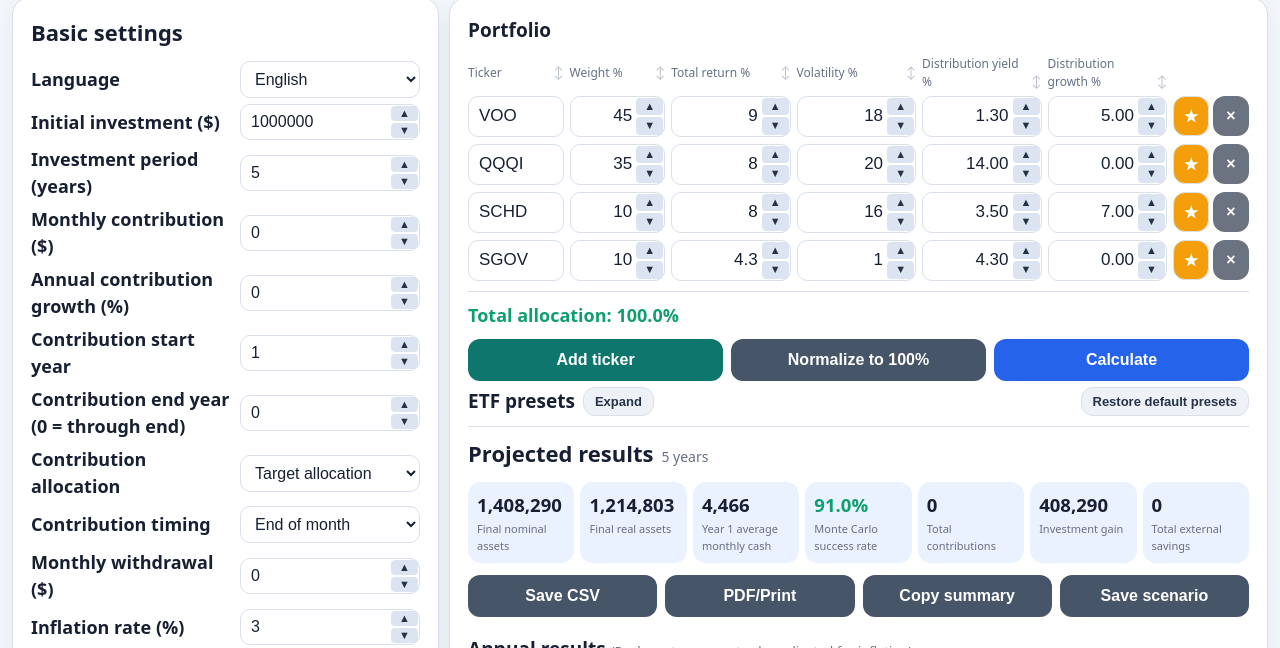
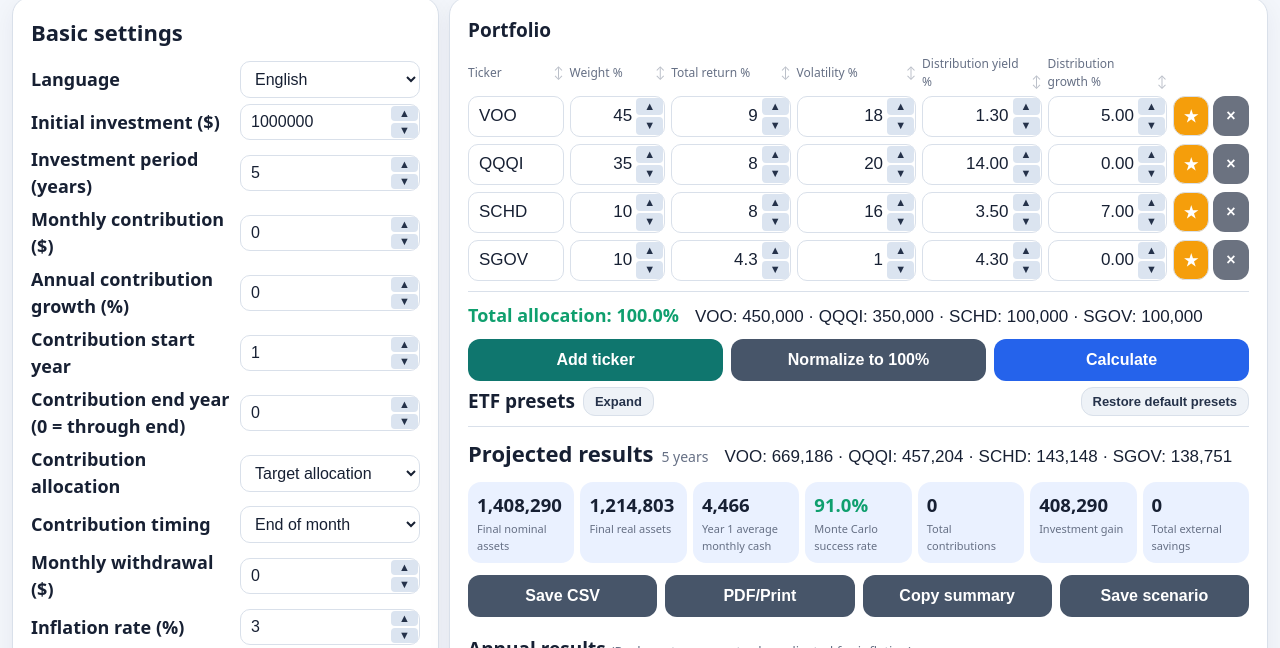
Before and after one commit to acezangazang/retirement-sim, a plain HTML site: page index.html in a window 1280 px wide. Shown: the part 96-744 px from the top of the page. Drawn offline with Linux system fonts and the light colour scheme.

Commit message:
Add files via upload

```diff
--- a/index.html
+++ b/index.html
@@ -49,7 +49,7 @@
 .number-control{position:relative;min-width:0}.asset-row .number-control{height:41px}.asset-row .number-control input,.grid>.card:first-child .field .number-control input{padding-right:32px;appearance:textfield;-moz-appearance:textfield}.asset-row .number-control input::-webkit-inner-spin-button,.asset-row .number-control input::-webkit-outer-spin-button,.grid>.card:first-child .field .number-control input::-webkit-inner-spin-button,.grid>.card:first-child .field .number-control input::-webkit-outer-spin-button{-webkit-appearance:none;margin:0}.grid>.card:first-child .field .number-control{height:36px}.grid>.card:first-child .field .number-control input{box-sizing:border-box;height:36px}.number-step{position:absolute;right:2px;width:27px;height:calc(50% - 3px);padding:0;border:0;border-radius:4px;font-size:11px;line-height:1;background:#dbe4f0;color:#25324a}.number-step:hover{filter:brightness(.94)}.number-step.up{top:2px}.number-step.down{bottom:2px}
 .icon-btn{padding:0;width:40px;height:40px;background:#6b7280}
 .asset-actions{display:flex;gap:4px}.asset-actions .icon-btn{width:36px}.asset-actions .save-preset{background:#eef2f7;color:#25324a;border:1px solid var(--line)}.asset-actions .save-preset.saved{background:#f59e0b;color:#fff}
-.sum{display:flex;justify-content:space-between;margin-top:10px;padding-top:10px;border-top:1px solid var(--line);font-weight:800}
+.sum{display:flex;align-items:baseline;gap:16px;flex-wrap:wrap;margin-top:10px;padding-top:10px;border-top:1px solid var(--line);font-weight:800}.sum-amounts{color:var(--text);font-weight:400}
 .ok{color:var(--good)}.bad{color:var(--bad)}
 .note{font-size:14px;color:var(--muted);margin-top:9px}
 .fire-reference{background:var(--soft);border-radius:10px;padding:10px;margin:8px 0}.fire-reference-row{display:flex;align-items:center;justify-content:space-between;gap:10px}.fire-reference strong{font-size:18px}.fire-reference .note{font-size:12px;margin-top:4px}.fire-reference button{padding:7px 10px;font-size:12px;white-space:nowrap}
@@ -211,7 +211,7 @@
 </div>
 
 <div class="section">
-<h2 style="margin:0 0 12px"><span>예상 결과</span><span id="resultPeriod" style="font-size:14px;font-weight:500;color:#667085;margin-left:8px"></span></h2>
+<h2 style="margin:0 0 12px"><span>예상 결과</span><span id="resultPeriod" style="font-size:14px;font-weight:500;color:#667085;margin-left:8px"></span><span id="resultAssets" class="sum-amounts" style="margin-left:16px"></span></h2>
 <div id="warning" class="warning"></div>
 <div class="stats">
 <div class="stat"><small>최종 명목자산</small><strong id="finalAsset">$0</strong></div>
@@ -310,7 +310,7 @@
  ret:num(r.querySelector(".ret").value)/100,vol:num(r.querySelector(".vol").value)/100,
  y:num(r.querySelector(".yield").value)/100,g:num(r.querySelector(".growth").value)/100
 }));}
-function updateSum(){const s=[...document.querySelectorAll(".weight")].reduce((a,e)=>a+num(e.value),0);$("sumLine").textContent=`${tr("비율 합계")}: ${s.toFixed(1)}%`;$("sumLine").className="sum "+(Math.abs(s-100)<.001?"ok":"bad");}
+function updateSum(){const rows=[...document.querySelectorAll(".asset-row")],s=rows.reduce((a,row)=>a+num(row.querySelector(".weight").value),0),initial=num($("initial").value),line=$("sumLine"),total=document.createElement("span"),amounts=document.createElement("span");total.textContent=`${tr("비율 합계")}: ${s.toFixed(1)}%`;amounts.className="sum-amounts";amounts.textContent=rows.map(row=>({name:row.querySelector(".name").value.trim()||"자산",amount:initial*num(row.querySelector(".weight").value)/100})).filter(item=>item.amount!==0).map(item=>`${item.name}: ${money(item.amount)}`).join(" · ");const ticker=rows[0]?.querySelector(".name");if(ticker){amounts.style.font=getComputedStyle(ticker).font;amounts.style.fontWeight="400";}line.replaceChildren(total,amounts);line.className="sum "+(Math.abs(s-100)<.001?"ok":"bad");}
 function normalize(){const ins=[...document.querySelectorAll(".weight")],s=ins.reduce((a,e)=>a+num(e.value),0);if(s<=0)return;ins.forEach(e=>e.value=(num(e.value)/s*100).toFixed(2));updateSum();autoSave();}
 function defaultState(){return {language:"en",initial:1000000,years:5,monthlyContribution:0,contributionGrowth:0,contributionStart:1,contributionEnd:0,contributionTarget:"proportional",contributionTiming:"end",monthly:0,inflation:3,usTax:15,rebalance:"annual",drip:"surplus",reinvestTarget:"proportional",returnShock:0,yieldShock:0,mcRuns:1000,successTarget:1000000,assets:[
  {name:"VOO",weight:.45,ret:.09,vol:.18,y:.013,g:.05},{name:"QQQI",weight:.35,ret:.08,vol:.20,y:.14,g:0},
@@ -447,7 +447,7 @@
 function updateAnnualResultHeaders(state){const labels=annualResultHeaderLabels(state),price=$("priceGainHeader"),distribution=$("distributionHeader"),net=$("netFlowHeader");price.textContent=labels.price;price.title=labels.priceTitle;distribution.textContent=labels.distribution;distribution.title=labels.distributionTitle;net.textContent=labels.net;}
 function render(){
  const s=lastSimulation;if(!s)return;
- $("resultPeriod").textContent=$("language").value==="en"?`${s.state.years} years`:`${s.state.years}년`;
+ $("resultPeriod").textContent=$("language").value==="en"?`${s.state.years} years`:`${s.state.years}년`;const resultAssets=$("resultAssets");resultAssets.textContent=s.assetSeries.map(asset=>({name:asset.name,amount:asset.values.at(-1)||0})).filter(item=>item.amount!==0).map(item=>`${item.name}: ${money(item.amount)}`).join(" · ");const ticker=document.querySelector(".asset-row .name");if(ticker){resultAssets.style.font=getComputedStyle(ticker).font;resultAssets.style.fontWeight="400";}
  $("finalAsset").textContent=money(s.final);$("realAsset").textContent=money(s.real);$("firstCash").textContent=money(s.annual[0].dist/12);
  updateFireTarget();$("successRate").textContent=(s.mc.success*100).toFixed(1)+"%";
  $("totalContribution").textContent=money(s.cumContrib);$("investmentGain").textContent=money(s.investmentGain);$("externalSavings").textContent=money(s.cumExternal);
@@ -524,6 +524,7 @@
 
 document.querySelectorAll("input,select").forEach(el=>el.addEventListener("change",autoSave));
 document.querySelectorAll(".grid>.card:first-child .field input[type=number]").forEach(addNumberControl);
+$("initial").addEventListener("input",updateSum);
 $("language").addEventListener("change",()=>{applyLanguage();if(lastSimulation)render();});
 $("addAsset").onclick=()=>{addAssetRow();autoSave();};$("normalize").onclick=normalize;$("calcBtn").onclick=simulate;$("calcBtnPortfolio").onclick=simulate;
 $("restorePresets").onclick=restoreDefaultPresets;
```
